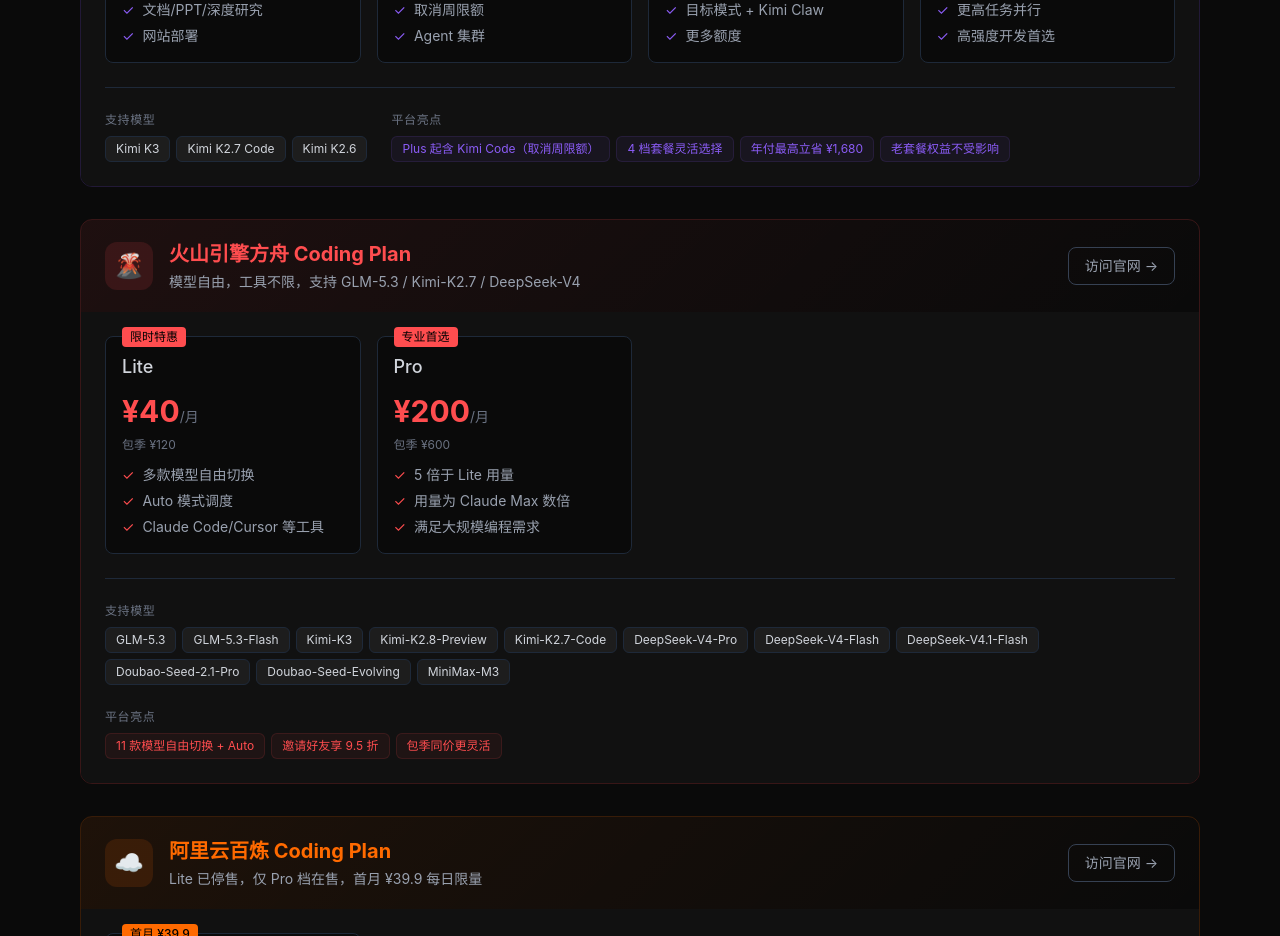
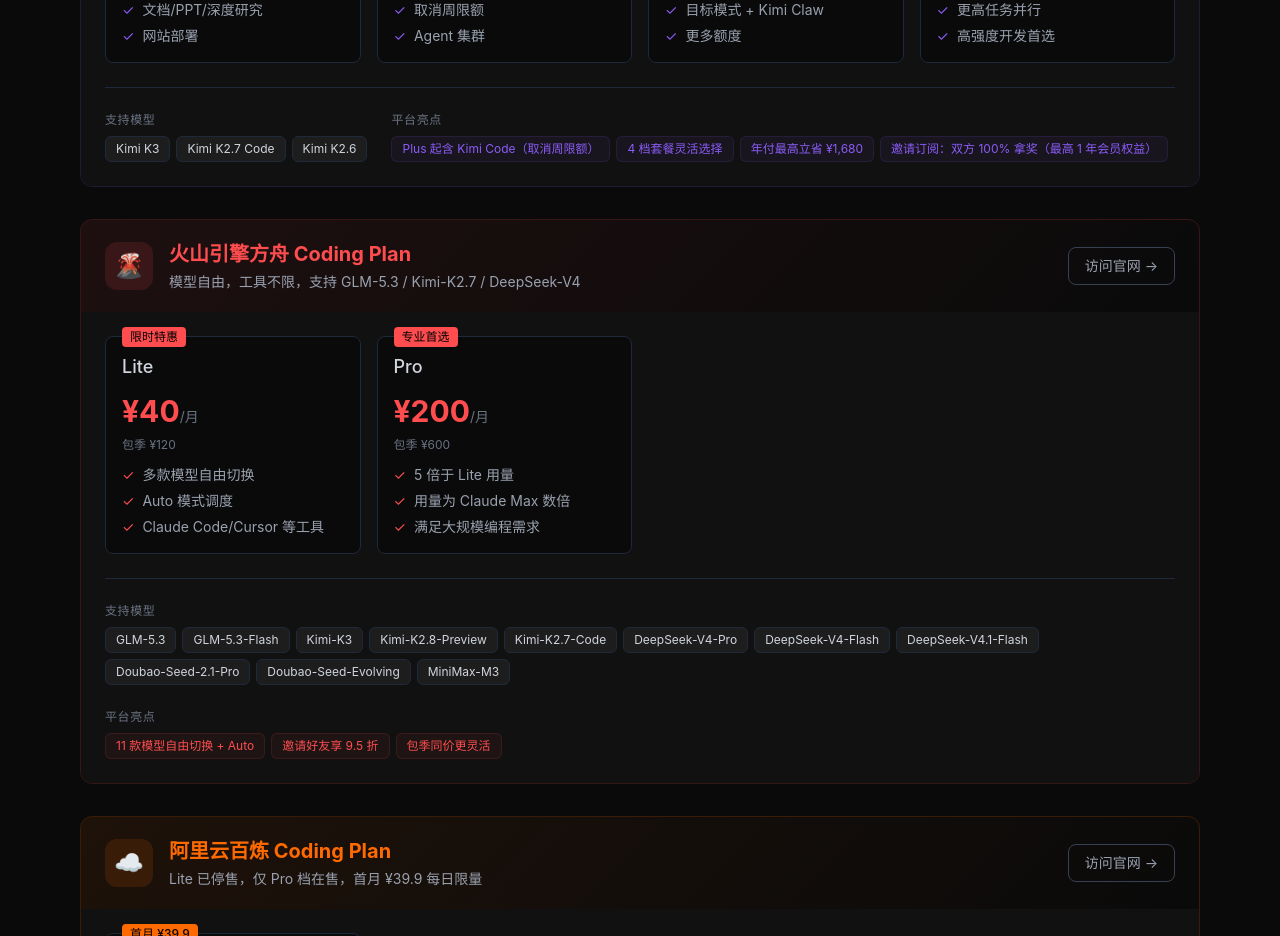
Before and after one commit to SwannTes/coding-plan-compare, a Next.js app: page / in a window 1280 px wide. Shown: the part 2620-3556 px from the top of the page. Built offline with nearby package versions, Linux system fonts and the light colour scheme.

Commit message:
feat: kimi invite campaign link + referral FAQ entry

```diff
--- a/src/app/page.tsx
+++ b/src/app/page.tsx
@@ -21,7 +21,7 @@
     },
     {
       q: "通过本站链接购买有优惠吗？",
-      a: "有。本站的官网跳转链接含推广合作：小米 MiMo 通过本站链接注册，双方各得 ¥10 体验金且首单 9 折（体验金 40 天有效）；火山引擎方舟首单 9.5 折；阿里云百炼 Pro 首月 ¥39.9。价格与你直接访问官网一致或更低，推荐经本站链接下单。",
+      a: "有。本站的官网跳转链接含推广合作：Kimi 经本站邀请链接完成会员订阅，双方 100% 拿奖（最高 1 年会员等值权益）；小米 MiMo 通过本站链接注册，双方各得 ¥10 体验金且首单 9 折（体验金 40 天有效）；火山引擎方舟首单 9.5 折；阿里云百炼 Pro 首月 ¥39.9。价格与你直接访问官网一致或更低，推荐经本站链接下单。",
     },
   ];
 
--- a/src/data/plans.ts
+++ b/src/data/plans.ts
@@ -106,7 +106,7 @@
     subtitle: "K3.1 Pro 已上线，Plus 起可用 Kimi Code",
     icon: "🌙",
     color: "#8B5CF6",
-    url: "https://www.kimi.com/code?track_id=ae1fae7a-31fa-4bba-8bd1-cfc6cc58e0e3",
+    url: "https://kimi-bot.com/activities/zh-cn/invite/share?scenario=subscribe&from=share_poster&invitation_code=YWU74E",
     plans: [
       {
         name: "Go",
@@ -145,7 +145,7 @@
         features: ["更大额度", "更高任务并行", "高强度开发首选"],
       },
     ],
-    highlights: ["Plus 起含 Kimi Code（取消周限额）", "4 档套餐灵活选择", "年付最高立省 ¥1,680", "老套餐权益不受影响"],
+    highlights: ["Plus 起含 Kimi Code（取消周限额）", "4 档套餐灵活选择", "年付最高立省 ¥1,680", "邀请订阅：双方 100% 拿奖（最高 1 年会员权益）"],
     models: ["Kimi K3", "Kimi K2.7 Code", "Kimi K2.6"],
   },
   {
```
